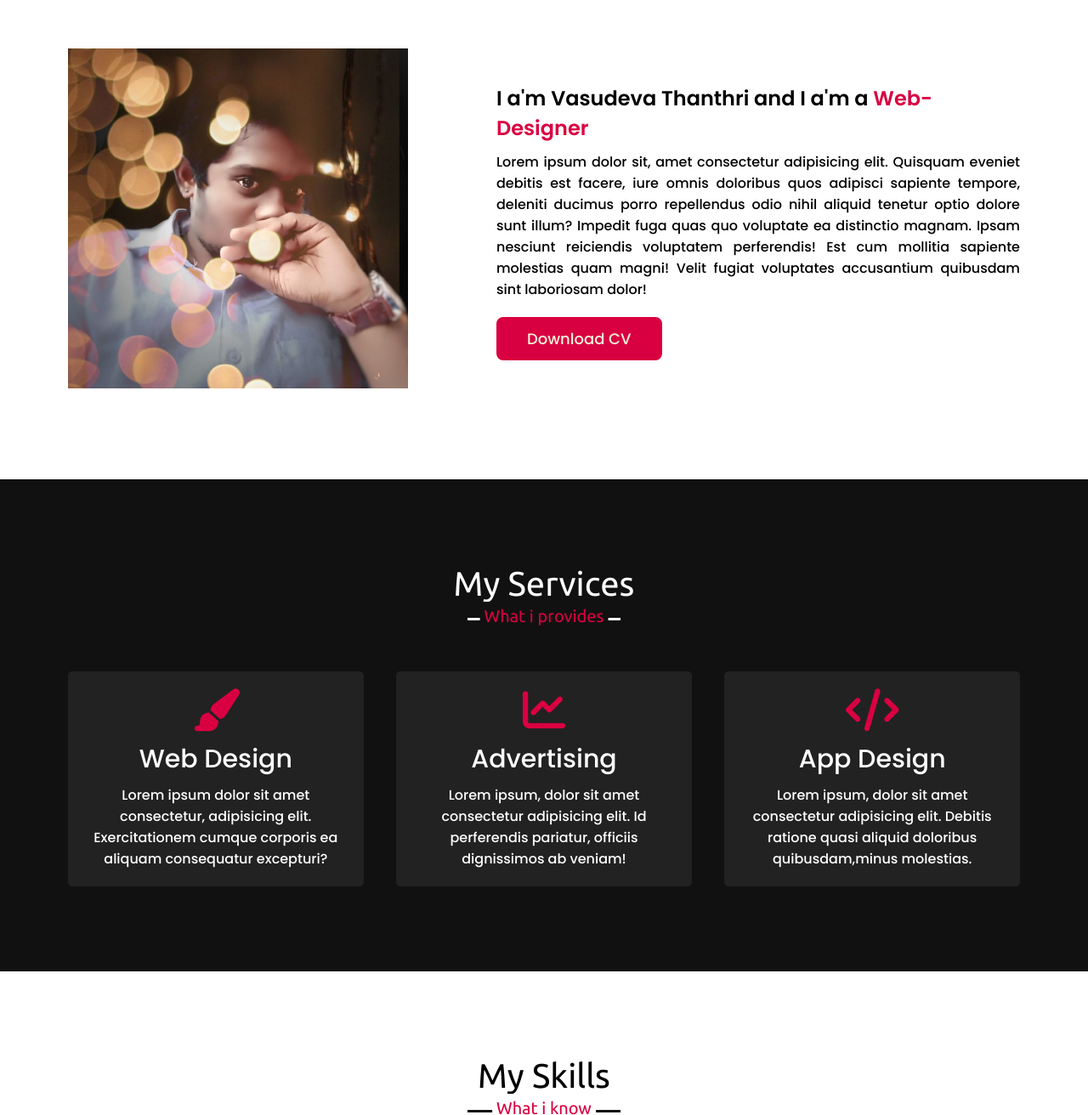
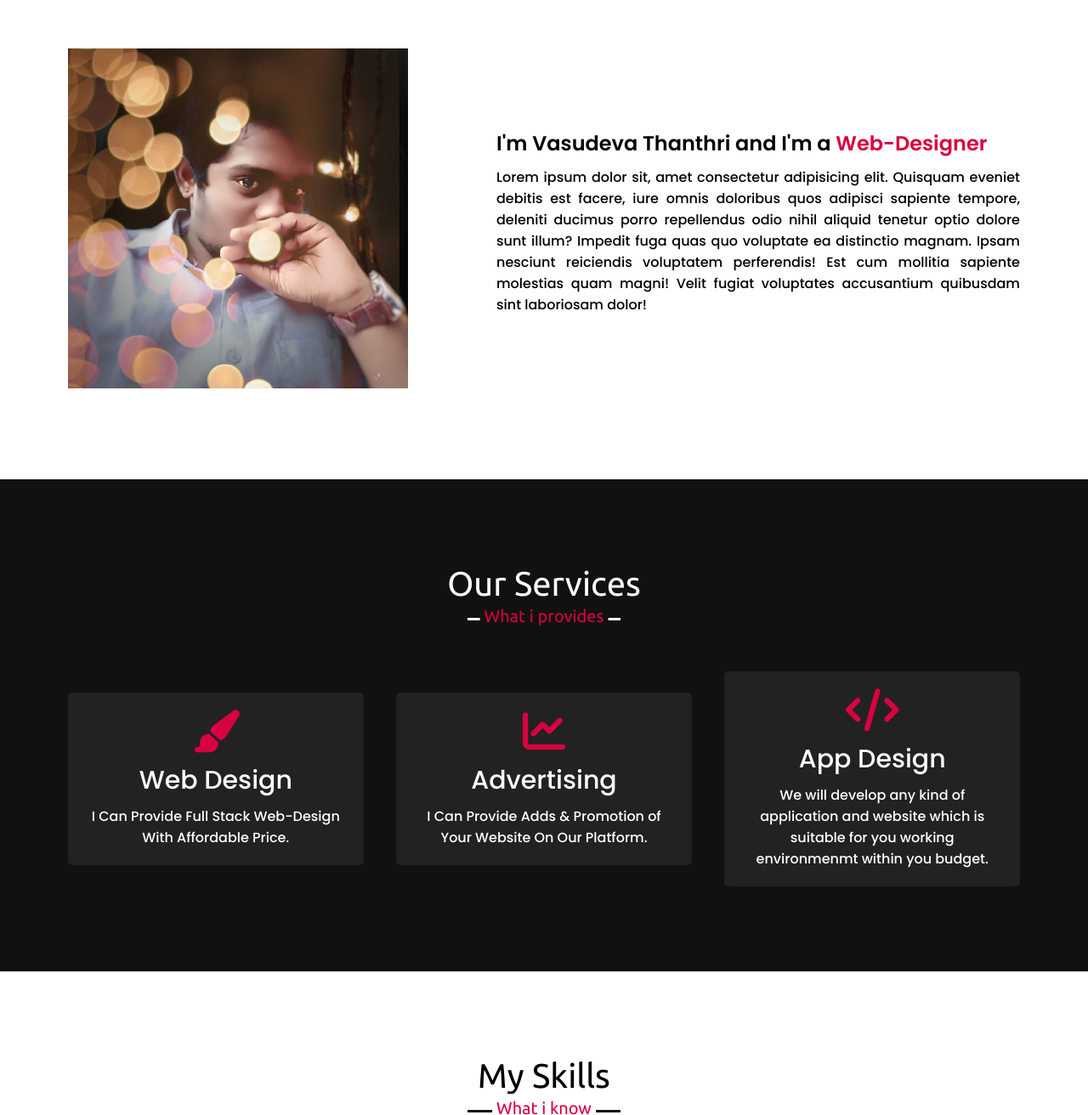
Before and after one commit to vtdevelopers/vtdevelopers.github.io, a plain HTML site: page index.html in a window 1280 px wide. Shown: the part 969-2281 px from the top of the page at 85% size. Drawn offline with nearby package versions, Linux system fonts and the light colour scheme.

Commit message:
Update index.html

```diff
--- a/index.html
+++ b/index.html
@@ -71,9 +71,9 @@
                 <img src="./Images/photo-3.jpeg">
             </div>
             <div class="column right">
-                <div class="text">I a'm Vasudeva Thanthri and I a'm a <span>Web-Designer</span></div>
+                <div class="text">I'm Vasudeva Thanthri and I'm a <span>Web-Designer</span></div>
                 <p>Lorem ipsum dolor sit, amet consectetur adipisicing elit. Quisquam eveniet debitis est facere, iure omnis doloribus quos adipisci sapiente tempore, deleniti ducimus porro repellendus odio nihil aliquid tenetur optio dolore sunt illum? Impedit fuga quas quo voluptate ea distinctio magnam. Ipsam nesciunt reiciendis voluptatem perferendis! Est cum mollitia sapiente molestias quam magni! Velit fugiat voluptates accusantium quibusdam sint laboriosam dolor!</p>
-                <a href="#">Download CV</a>
+                <!--<a href="#">Download CV</a>-->
             </div>
         </div>
     </div>
@@ -83,13 +83,13 @@
 
 <section class="services" id="services">
     <div class="max-width">
-        <h2 class="title">My Services</h2>
+        <h2 class="title">Our Services</h2>
         <div class="serv-content">
             <div class="card">
                 <div class="box">
                     <i class="fas fa-paint-brush"></i>
                     <div class="text">Web Design</div>
-                    <p>Lorem ipsum dolor sit amet consectetur, adipisicing elit. Exercitationem cumque corporis ea aliquam consequatur excepturi?</p>
+                    <p>I Can Provide Full Stack Web-Design With Affordable Price.</p>
                 </div>
             </div>
 
@@ -97,7 +97,7 @@
                 <div class="box">
                     <i class="fas fa-chart-line"></i>
                     <div class="text">Advertising</div>
-                    <p>Lorem ipsum, dolor sit amet consectetur adipisicing elit. Id perferendis pariatur, officiis dignissimos ab veniam!</p>
+                    <p>I Can Provide Adds & Promotion of Your Website On Our Platform.</p>
                 </div>
             </div>
 
@@ -105,7 +105,7 @@
                 <div class="box">
                     <i class="fas fa-code"></i>
                     <div class="text">App Design</div>
-                    <p>Lorem ipsum, dolor sit amet consectetur adipisicing elit. Debitis ratione quasi aliquid doloribus quibusdam,minus molestias.</p>
+                    <p>We will develop any kind of application and website which is suitable for you working environmenmt within you budget.</p>
                 </div>
             </div>
         </div>
@@ -119,7 +119,7 @@
         <div class="skill-content">
             <div class="column left">
                 <div class="text">My Creative Skills</div>
-                    <p>Lorem ipsum dolor sit amet consectetur adipisicing elit. Repudiandae sed cumque quaerat possimus eos architecto laborum laudantium qui impedit repellat veritatis, voluptatem expedita eius sit numquam dolorem. Vero nisi a, consequatur voluptas aliquam numquam impedit, quidem deserunt adipisci ab repellendus accusamus minima ipsum cupiditate earum excepturi, harum laborum aliquid at? Deleniti, molestias dolores exercitationem doloremque ut nobis saepe libero ipsam.</p>
+                    <p>I'm skilled at front-end and back-end development, Also Develop Android Applications.</p>
                     <a href="#">My Works</a>
                 </div>
             <div class="column right">
@@ -249,7 +249,7 @@
                 </div>
             </div>
 
-            <div class="column right">
+          <!--  <div class="column right">
                 <div class="text">Message me</div>
                 <form action="#">
                     <div class="fieleds">
@@ -274,7 +274,7 @@
                         </div>
 
                 </form>
-            </div>
+            </div>-->
 
         </div>
     </div>
@@ -282,7 +282,7 @@
 
 <!-- footer section -->
 <footer>
-    <span>Created By <a href="#">Vasudeva Thanthri </a> | <span class="far fa-copyright"></span>2021 All rights reserved. </span>
+    <span>Created By <a href="mailto:vasuthanthri@gmail.com">Vasudeva Thanthri </a> | <span class="far fa-copyright"></span>2021 All rights reserved. </span>
 </footer>
 
 
```
